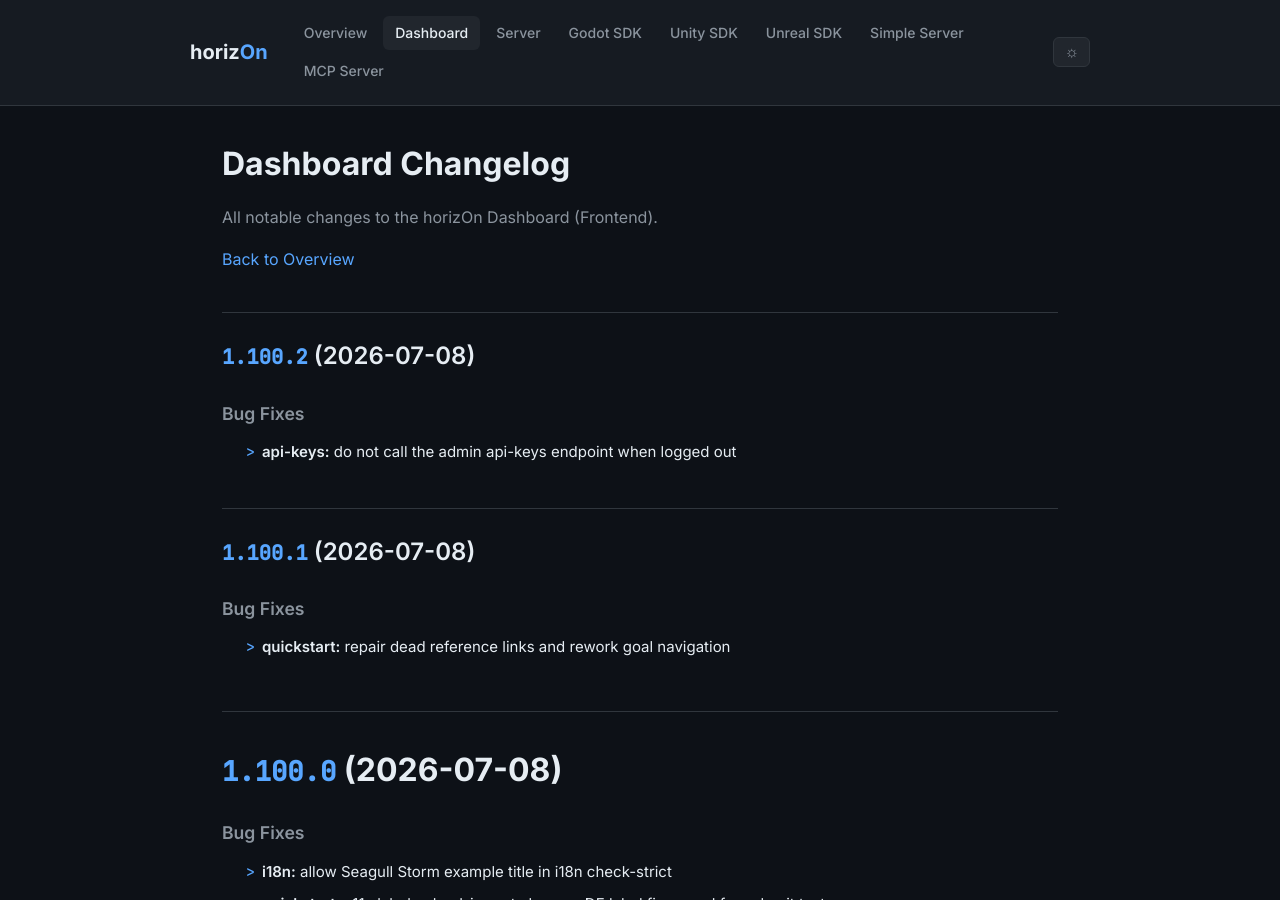
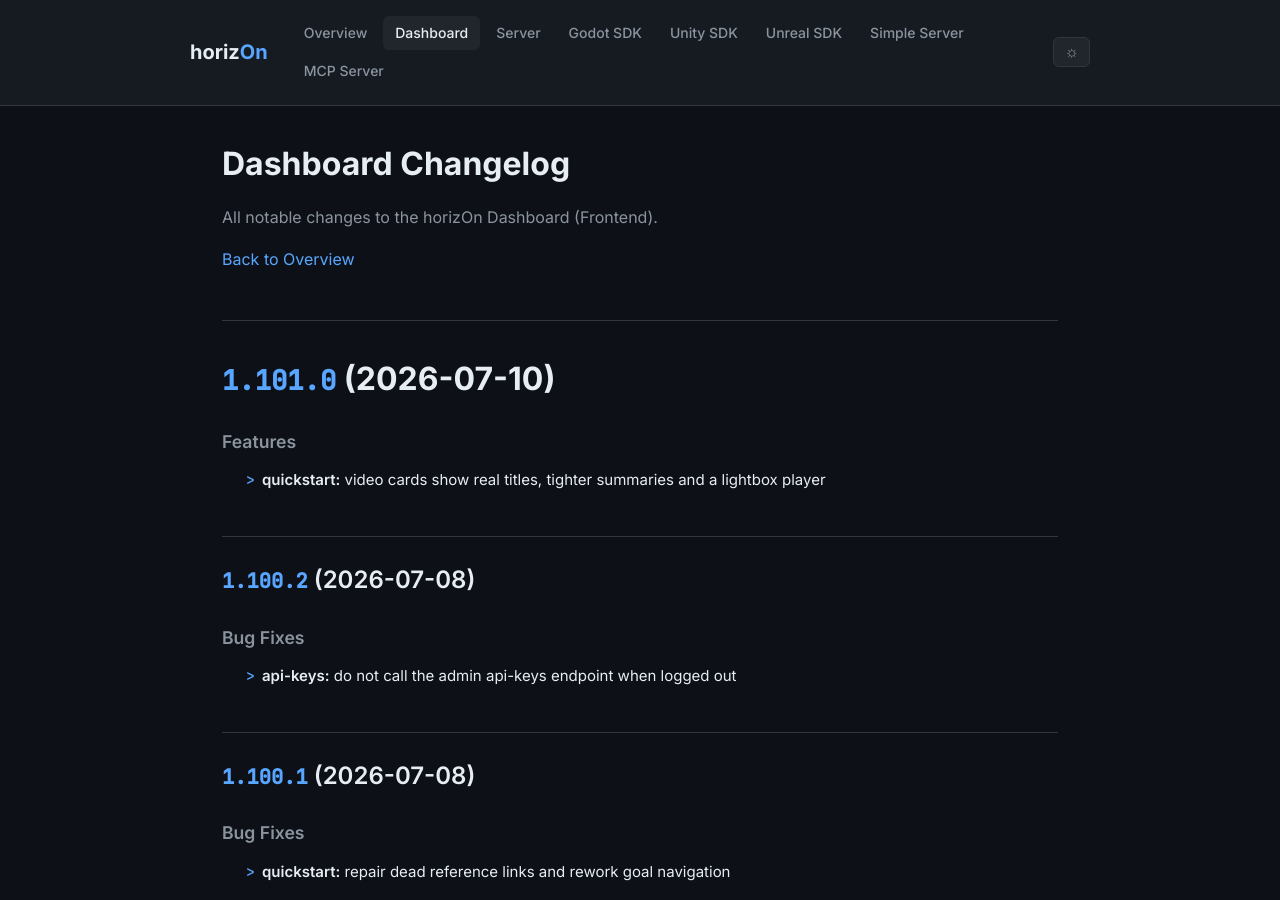
Before and after one commit to ProjectMakersDE/horizOn-Changelog, a Jekyll site: the page built from dashboard-changelog.md, in a window 1280 px wide and 900 px high. Built offline with Jekyll 4.4.1, drawn with Linux system fonts in a browser that asks for light colours.

Commit message:
chore: sync changelogs [skip ci]

```diff
--- a/dashboard-changelog.md
+++ b/dashboard-changelog.md
@@ -8,6 +8,13 @@ title: Dashboard Changelog
 All notable changes to the horizOn Dashboard (Frontend).
 
 [Back to Overview](.)
+
+# [1.101.0](https://github.com/ProjectMakersDE/horizOn-Dashboard/compare/v1.100.2...v1.101.0) (2026-07-10)
+
+
+### Features
+
+* **quickstart:** video cards show real titles, tighter summaries and a lightbox player ([3149da3](https://github.com/ProjectMakersDE/horizOn-Dashboard/commit/3149da3c6ed451999cefabb3dc9e92947f8376aa))
 
 ## [1.100.2](https://github.com/ProjectMakersDE/horizOn-Dashboard/compare/v1.100.1...v1.100.2) (2026-07-08)
 
```
Also changed, not shown: index.md (+1 -1 lines).
